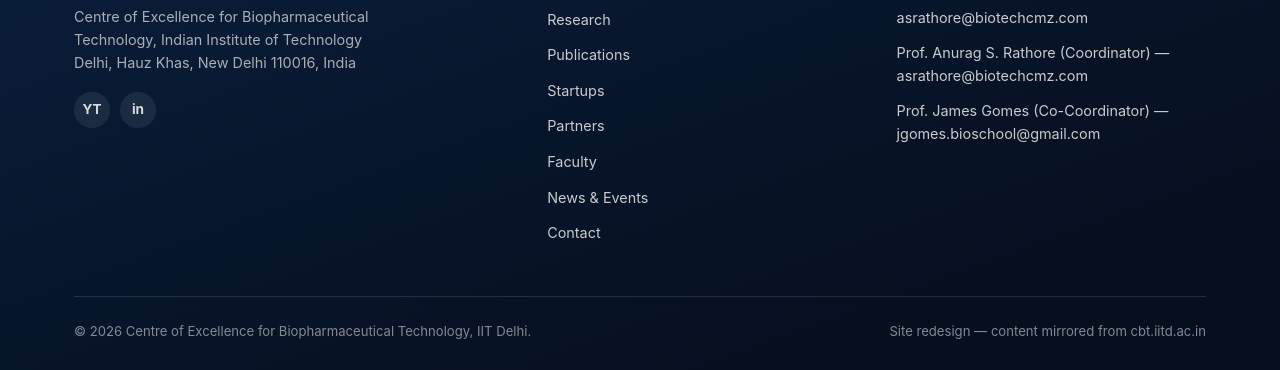
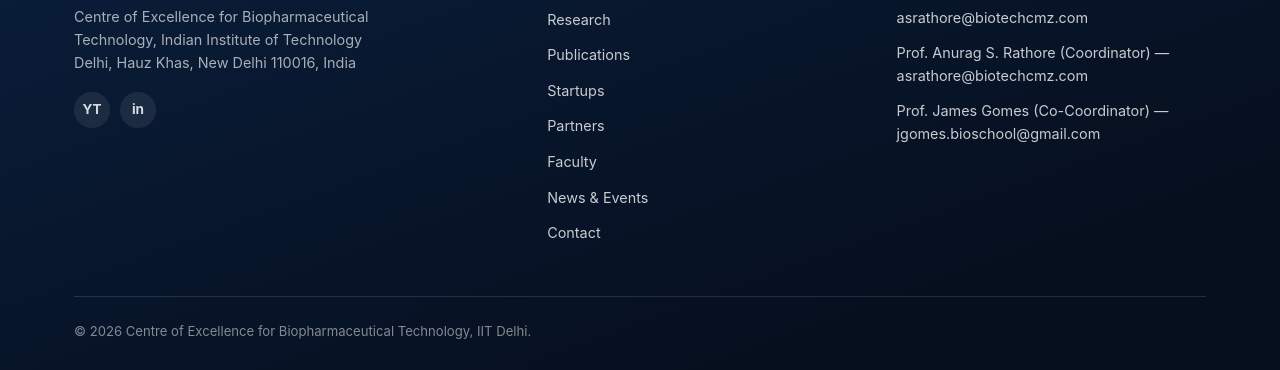
Before and after one commit to dtripathi18/cbt-website, a plain HTML site: page contact.html in a window 1280 px wide. Shown: the part 860-1230 px from the top of the page. Drawn offline with Linux system fonts and the light colour scheme.

Commit message:
"site redesigned from footer removed"

```diff
--- a/contact.html
+++ b/contact.html
@@ -59,7 +59,6 @@
     </div>
     <div class="footer-bottom">
       <span>&copy; <span id="footerYear"></span> Centre of Excellence for Biopharmaceutical Technology, IIT Delhi.</span>
-      <span>Site redesign — content mirrored from cbt.iitd.ac.in</span>
     </div>
   </div>
 </footer>
```
Also changed, not shown: index.html (+0 -1 lines), news-events.html (+0 -1 lines), partners.html (+0 -1 lines), people.html (+0 -1 lines), publications.html (+0 -1 lines), research.html (+0 -1 lines), startups.html (+0 -1 lines).
